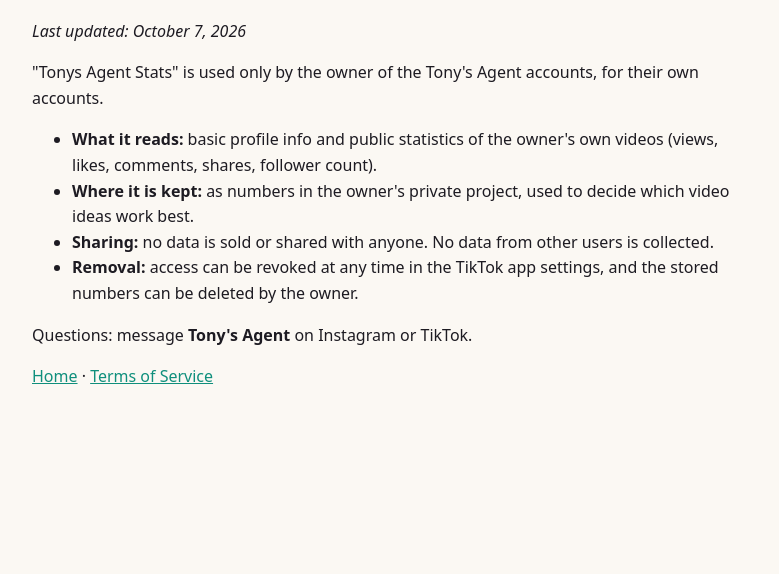
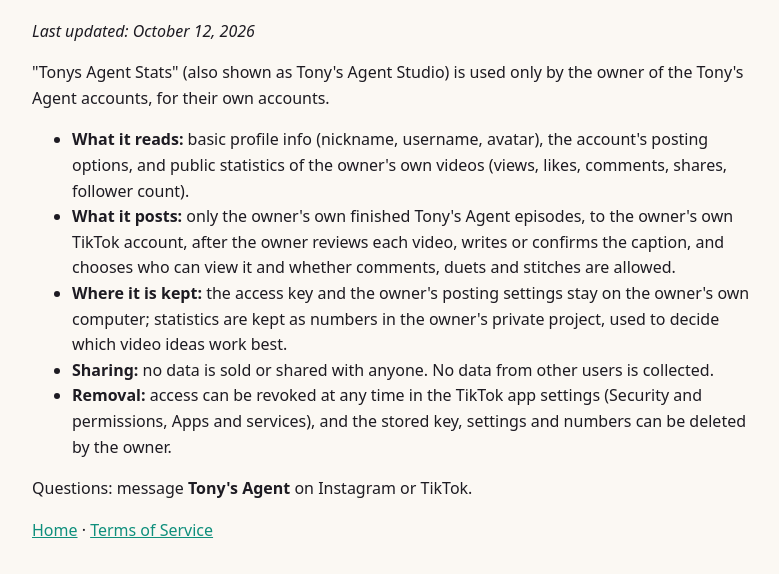
Before and after one commit to TonyMakhoul1/tonys-agent-site, a plain HTML site: page privacy.html in a window 1280 px wide. Shown: the part 94-668 px from the top of the page, without its empty margins (248-1027 px from the left). Drawn offline with Linux system fonts and the light colour scheme.

Commit message:
Posting: privacy + terms cover posting the owner's own episodes; callback hands studio logins back to the local posting page

```diff
--- a/privacy.html
+++ b/privacy.html
@@ -1,9 +1,10 @@
 <!doctype html><html lang="en"><head><meta charset="utf-8"><meta name="viewport" content="width=device-width,initial-scale=1"><title>Privacy Policy</title><link rel="stylesheet" href="style.css"></head>
-<body><h1>Privacy Policy</h1><p><i>Last updated: October 7, 2026</i></p>
-<p>"Tonys Agent Stats" is used only by the owner of the Tony's Agent accounts, for their own accounts.</p>
-<ul><li><b>What it reads:</b> basic profile info and public statistics of the owner's own videos (views, likes, comments, shares, follower count).</li>
-<li><b>Where it is kept:</b> as numbers in the owner's private project, used to decide which video ideas work best.</li>
+<body><h1>Privacy Policy</h1><p><i>Last updated: October 12, 2026</i></p>
+<p>"Tonys Agent Stats" (also shown as Tony's Agent Studio) is used only by the owner of the Tony's Agent accounts, for their own accounts.</p>
+<ul><li><b>What it reads:</b> basic profile info (nickname, username, avatar), the account's posting options, and public statistics of the owner's own videos (views, likes, comments, shares, follower count).</li>
+<li><b>What it posts:</b> only the owner's own finished Tony's Agent episodes, to the owner's own TikTok account, after the owner reviews each video, writes or confirms the caption, and chooses who can view it and whether comments, duets and stitches are allowed.</li>
+<li><b>Where it is kept:</b> the access key and the owner's posting settings stay on the owner's own computer; statistics are kept as numbers in the owner's private project, used to decide which video ideas work best.</li>
 <li><b>Sharing:</b> no data is sold or shared with anyone. No data from other users is collected.</li>
-<li><b>Removal:</b> access can be revoked at any time in the TikTok app settings, and the stored numbers can be deleted by the owner.</li></ul>
+<li><b>Removal:</b> access can be revoked at any time in the TikTok app settings (Security and permissions, Apps and services), and the stored key, settings and numbers can be deleted by the owner.</li></ul>
 <p>Questions: message <b>Tony's Agent</b> on Instagram or TikTok.</p>
 <p><a href="index.html">Home</a> · <a href="terms.html">Terms of Service</a></p></body></html>
```
Also changed, not shown: terms.html (+4 -4 lines), tiktok-callback/index.html (+2 -0 lines).
